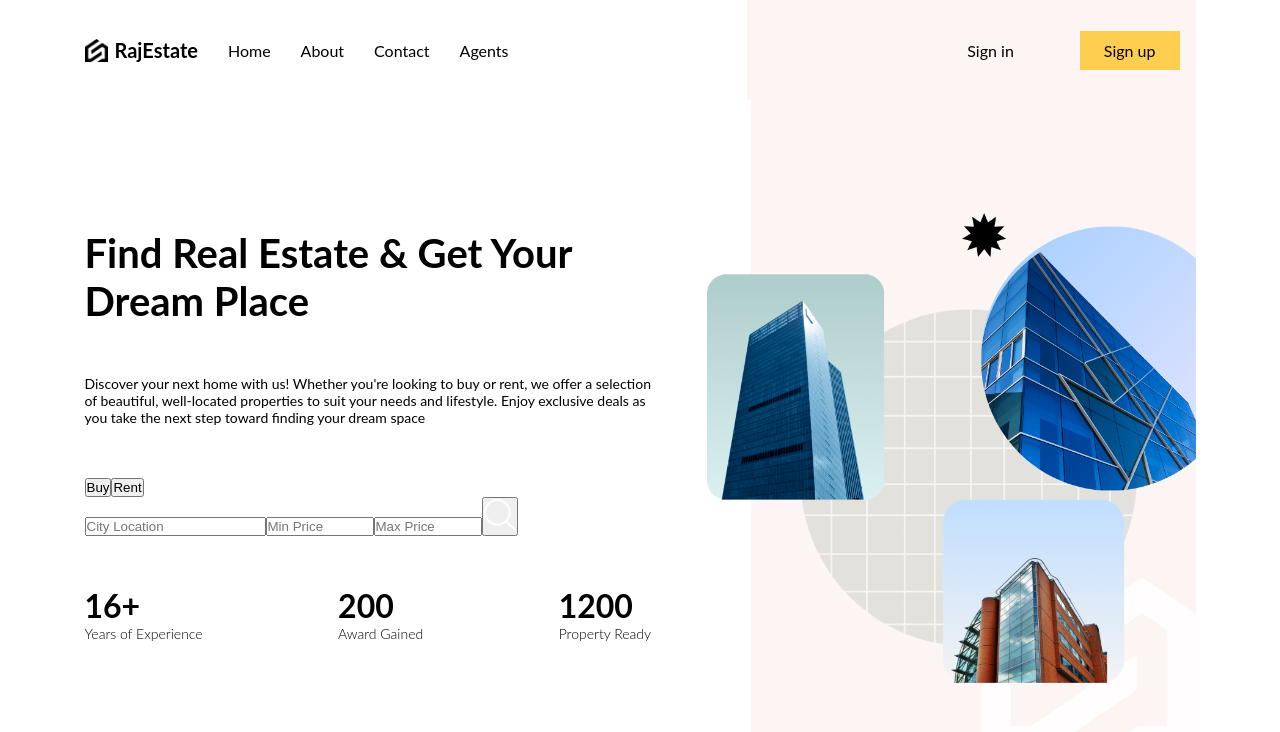
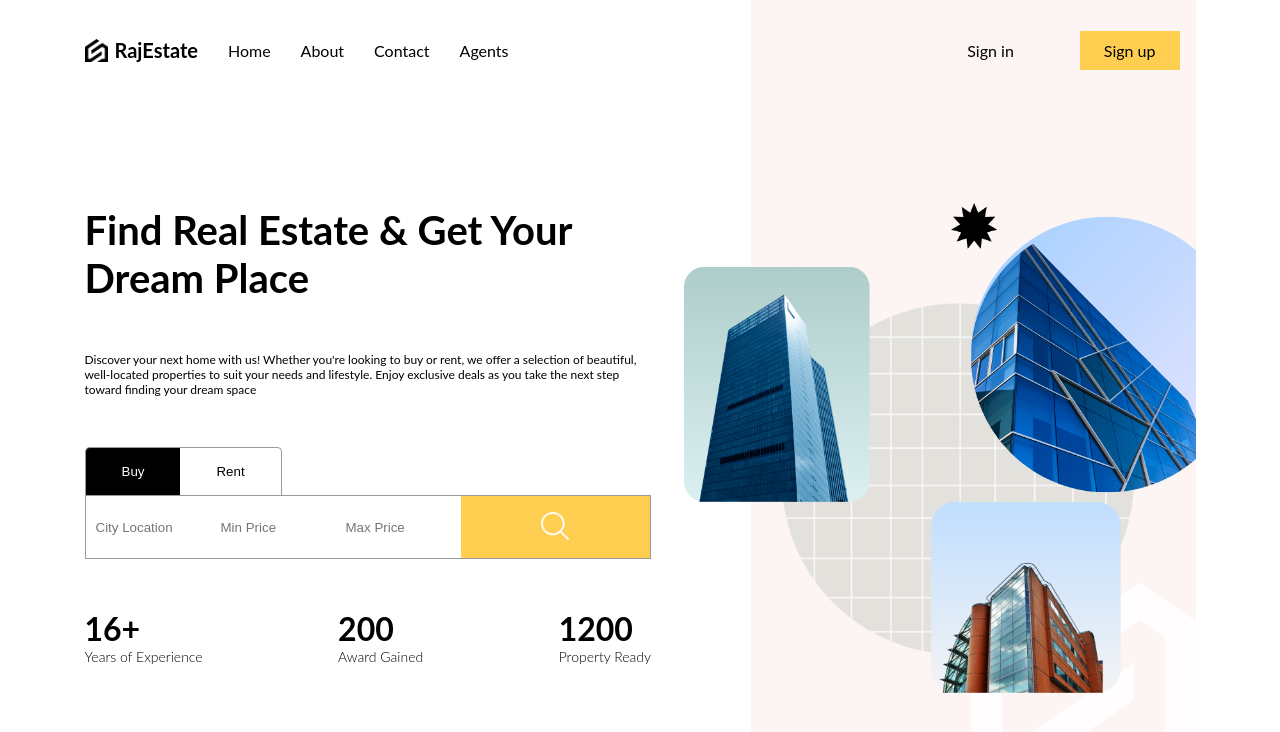
Before and after one commit to Aryandadhich/real-estate, a React (Create React App) app: page / in a window 1280 px wide. Shown: the top 732 px of the page. Built offline with nearby package versions, Linux system fonts and the light colour scheme.

Commit message:
HomePage style

```diff
--- a/src/components/Navbar/navbar.scss
+++ b/src/components/Navbar/navbar.scss
@@ -1,53 +1,54 @@
 @import "../../Design/responsive.scss";
 
-nav{
+nav {
   height: 100px;
   display: flex;
   justify-content: space-between;
   align-items: center;
 
-    a{
+  a {
     transition: all 0.2s ease;
 
-      @include sm{
+    @include sm {
       display: none;
     }
 
-      &:hover{
+    &:hover {
       scale: 1.10;
     }
   }
 
-    .left{
-      flex: 3.1;
-      align-items:  center;
+  .left {
+    flex: 3;
+    align-items: center;
     display: flex;
     gap: 30px;
 
-    .logo{
+    .logo {
       font-weight: bold;
       font-size: 20px;
-        display : flex;
+      display: flex;
       align-items: center;
       gap: 7px;
 
-        img{
+      img {
         width: 23px;
       }
 
-        span{
-          @include md{
+      span {
+        @include md {
           display: none;
         }
 
-          @include sm{
+        @include sm {
           display: initial;
         }
       }
     }
   }
-    .right{
-       flex: 2.1;
+
+  .right {
+    flex: 2;
     justify-content: flex-end;
     align-items: center;
     display: flex;
@@ -55,36 +56,40 @@ nav{
     background-color: #fcf5f3;
     height: 100%;
 
-       @include md{
+    @include md {
       background-color: transparent;
     }
+
     //menu padding/argin
-      a{
+    a {
       padding: 10px 24px;
       margin: 16px;
     }
 
-      .register{
+    .register {
       background-color: #fece51;
     }
 
-      .menuIcon{
+    .menuIcon {
       display: none;
       z-index: 999; //any number bigger then 1 for showing menu icon again on black creen #mobile
 
-        img{
+      img {
         width: 36px;
         height: 36px;
         cursor: pointer;
       }
 
-        @include sm{
+      @include sm {
         display: initial;
-        };
       }
+
+      ;
+    }
+
     // this is for the position of menu for mobile screen
     //like menu will be hide first then i click on button it will show to user
-      .menu{
+    .menu {
       position: absolute;
       top: 0;
       right: -50%;
@@ -100,12 +105,12 @@ nav{
       justify-content: center;
       padding-right: 10px;
 
-        &.active{
+      &.active {
         right: 0;
       }
 
-       @include sm{
-        a{
+      @include sm {
+        a {
           display: initial;
         }
       }
--- a/src/components/searchBar/SearchBar.jsx
+++ b/src/components/searchBar/SearchBar.jsx
@@ -1,12 +1,32 @@
-import React from 'react'
+import React, { useState } from 'react'
+import "./searchBar.scss";
+//insted of doing this all thing for type i can do this go to end ....
 
+const types = ["buy", "rent"];
 
 function SearchBar() {
+  const [query, setQuery] = useState({
+    type: "buy",
+    location: "",
+    minPrice: 0,
+    maxPrice: 0,
+  });
+
+  const SwitchType = (val) => {
+    setQuery((prev) => ({ ...prev, type: val }));
+  };
+
   return (
     <div className='searchBar'>
-      <div className="type"></div>
-      <button>Buy</button>
-      <button>Rent</button>
+      <div className="type">
+        {types.map((type) => (
+          <button key={type}
+            onClick={() => SwitchType(type)}
+            className={query.type === type ? "active" : ""}>
+            {type}
+          </button>
+        ))}
+      </div>
       <form>
         <input type='text' name='location' placeholder='City Location'
         />
@@ -23,3 +43,25 @@ function SearchBar() {
 }
 
 export default SearchBar;
+
+
+// function SearchBar() {
+//   const [type, setType] = useState("buy"); // Separate state just for type
+
+//   return (
+//     <div className='searchBar'>
+//       {/* Toggle buttons for "buy" and "rent" */}
+//       <div className="type">
+//         <button
+//           onClick={() => setType("buy")}
+//           className={type === "buy" ? "active" : ""}
+//         >
+//           Buy
+//         </button>
+//         <button
+//           onClick={() => setType("rent")}
+//           className={type === "rent" ? "active" : ""}
+//         >
+//           Rent
+//         </button>
+//       </div>
--- a/src/components/searchBar/searcBar.scss
+++ /dev/null
@@ -1,9 +0,0 @@
-.searchBar {
-    .type {
-        button {
-            padding: 16px 36px;
-            border: 1px;
-        }
-
-    }
-}
--- /dev/null
+++ b/src/components/searchBar/searchBar.scss
@@ -0,0 +1,72 @@
+@import "../../Design/responsive.scss";
+
+.searchBar {
+    .type {
+        button {
+            padding: 16px 36px;
+            border: 1px solid #999;
+            border-bottom: none;
+            cursor: pointer;
+            background-color: white;
+            text-transform: capitalize;
+
+
+
+            &:hover {
+                transform: scale(1.02);
+                /* subtle zoom effect on hover */
+            }
+
+            &.active {
+                background-color: black;
+                color: white;
+                /* ensures text is visible on black */
+            }
+
+            &:first-child {
+                border-top-left-radius: 5px;
+                border-right: none;
+            }
+
+            &:last-child {
+                border-top-right-radius: 5px;
+                border-left: none;
+            }
+        }
+    }
+
+    form {
+        border: 1px solid #999;
+        display: flex;
+        justify-content: space-between;
+        height: 64px;
+        gap: 5px;
+
+        input {
+            border: none;
+            padding: 0px 10px;
+            width: 120px;
+
+            @include lg {
+                padding: 0px 5px;
+
+                &:nth-child(2),
+                &:nth-child(3) {
+                    width: 130px;
+                }
+            }
+        }
+
+        button {
+            border: none;
+            cursor: pointer;
+            background-color: #fece51;
+            flex: 1;
+
+            img {
+                width: 28px;
+                height: 28px;
+            }
+        }
+    }
+}
--- a/src/routes/homePage/homePage.scss
+++ b/src/routes/homePage/homePage.scss
@@ -1,3 +1,5 @@
+@import "../../Design/responsive.scss";
+
 .HomePage {
     display: flex;
     height: 100%;
@@ -33,7 +35,7 @@
             }
 
             .theory {
-                font-size: 14px;
+                font-size: 12px;
             }
         }
     }
@@ -44,12 +46,18 @@
         position: relative;
         display: flex;
         align-items: center;
-        justify-content: flex-start;
+        justify-content: flex-end;
+
+        @include md {
+            display: none;
+        }
 
         img {
-            width: 110%;
+            width: 115%;
             position: absolute;
-            margin-left: -10%;
+            right: 0;
+
+
         }
     }
 }
```
Also changed, not shown: src/Design/layout.scss (+7 -6 lines). Lines whose indentation alone changed are shown as unchanged.
